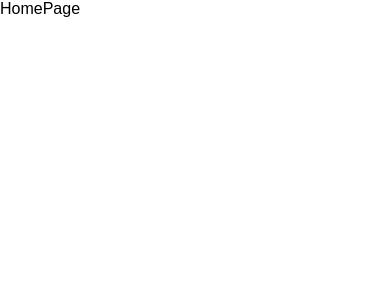
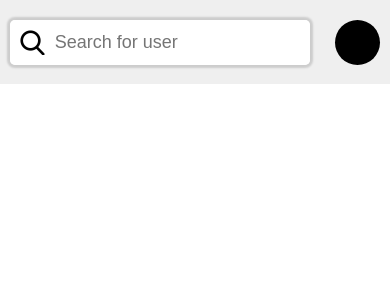
Before and after one commit to KunAttila69/FitCheck, a React (Vite) app in the folder frontend/: page / in a window 390 px wide. Shown: the top 300 px of the page. Built offline with nearby package versions, Linux system fonts and the light colour scheme.

Commit message:
home phone base

```diff
--- a/frontend/src/pages/HomePage/HomePage.tsx
+++ b/frontend/src/pages/HomePage/HomePage.tsx
@@ -1,6 +1,17 @@
+import "./style.css"
+
 const HomePage = () => {
   return (
-    <div>HomePage</div>
+    <>
+      <nav>
+        <div className="search">
+          <button></button>
+          <input type="text" placeholder="Search for user"/>
+        </div>
+        <div className="profile"></div>
+      </nav>
+      <main></main>
+    </>
   )
 }
 
--- /dev/null
+++ b/frontend/src/pages/HomePage/style.css
@@ -0,0 +1,72 @@
+nav{
+    background-color: #EFEFEF;
+    height: 10%;
+    display: flex;
+    align-items: center;
+    justify-content: space-between;
+    padding: 2.5%;
+    & .search{
+        display: flex;
+        align-items: center;
+        box-shadow: 0 0 2px 3px #00000025;
+        border-radius: 5px;
+        width: 81%;
+        & button{
+            min-height: 45px;
+            min-width: 45px;
+            padding: 10px;
+            border-radius: 50%;
+            background: url('../../images/search.png');
+            background-color: #fff;
+            border: 10px solid #fff;
+            box-shadow: 0 0 2px 3px #00000025;
+            background-size: cover;
+            animation: resizeSearch 1s forwards;
+            z-index: 1;
+        }
+        & input{
+            transform: translateX(-50px);
+            height: 45px;
+            border: none;
+            background-color: #fff;
+            font-size: large;
+            animation: openSearch 1s forwards;
+        }
+    }
+    & .profile{
+        height: 45px;
+        width: 45px;
+        border-radius: 50%;
+        background-color: #000;
+    }
+}
+
+@keyframes openSearch {
+    0% {
+        width: 0;
+        transform: translateX(-40px);
+        border-radius: 50%;
+    }
+    50% {
+        width: 10%;
+        transform: translateX(0);
+        border-radius: 0 5px 5px 0;
+    }
+    100% {
+        width: calc(100% - 14px);
+        transform: translateX(0);
+        border-radius: 0 5px 5px 0;
+    }
+}
+
+
+@keyframes resizeSearch {
+    0%{
+        border-radius: 50%;
+        box-shadow: 0 0 2px 3px #00000025;
+    }
+    100%{
+        border-radius: 5px 0 0 5px;
+        box-shadow: none;
+    }
+}
```
Also changed, not shown: frontend/src/images/search.png (added).
